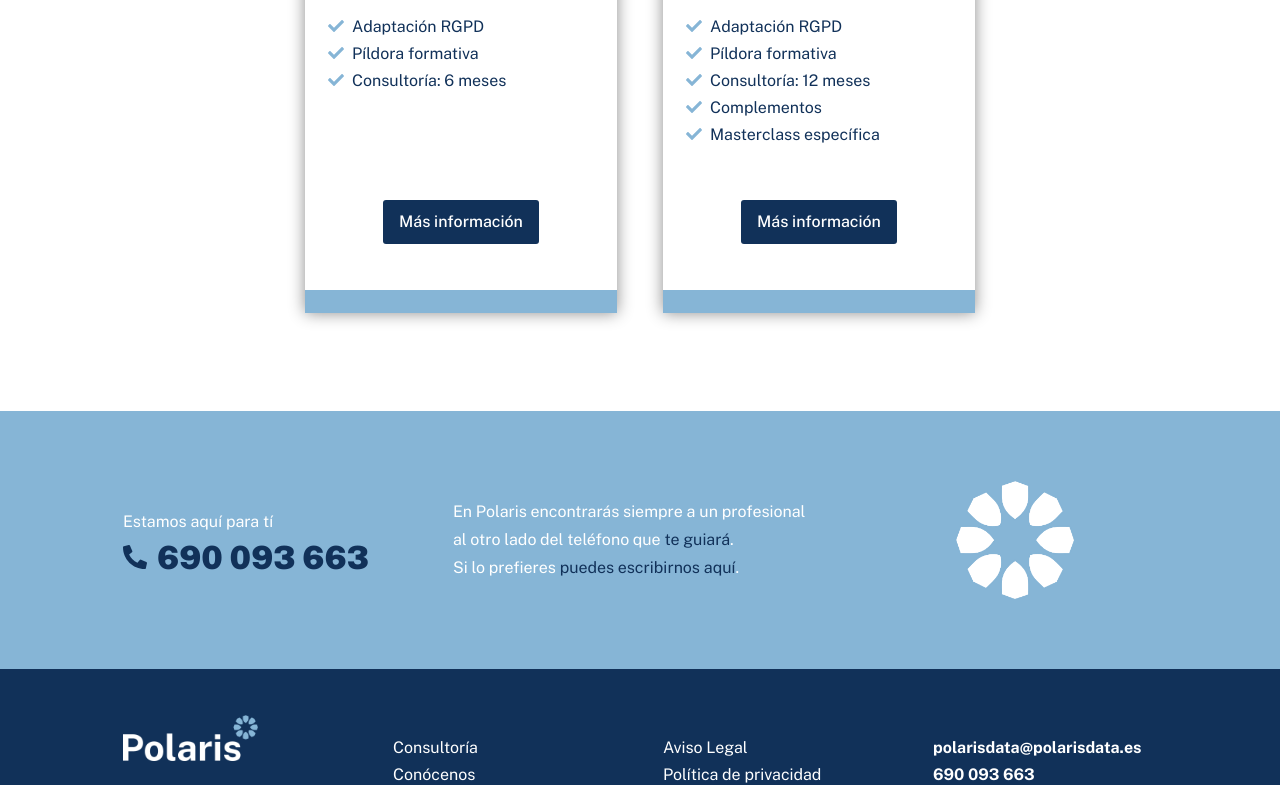
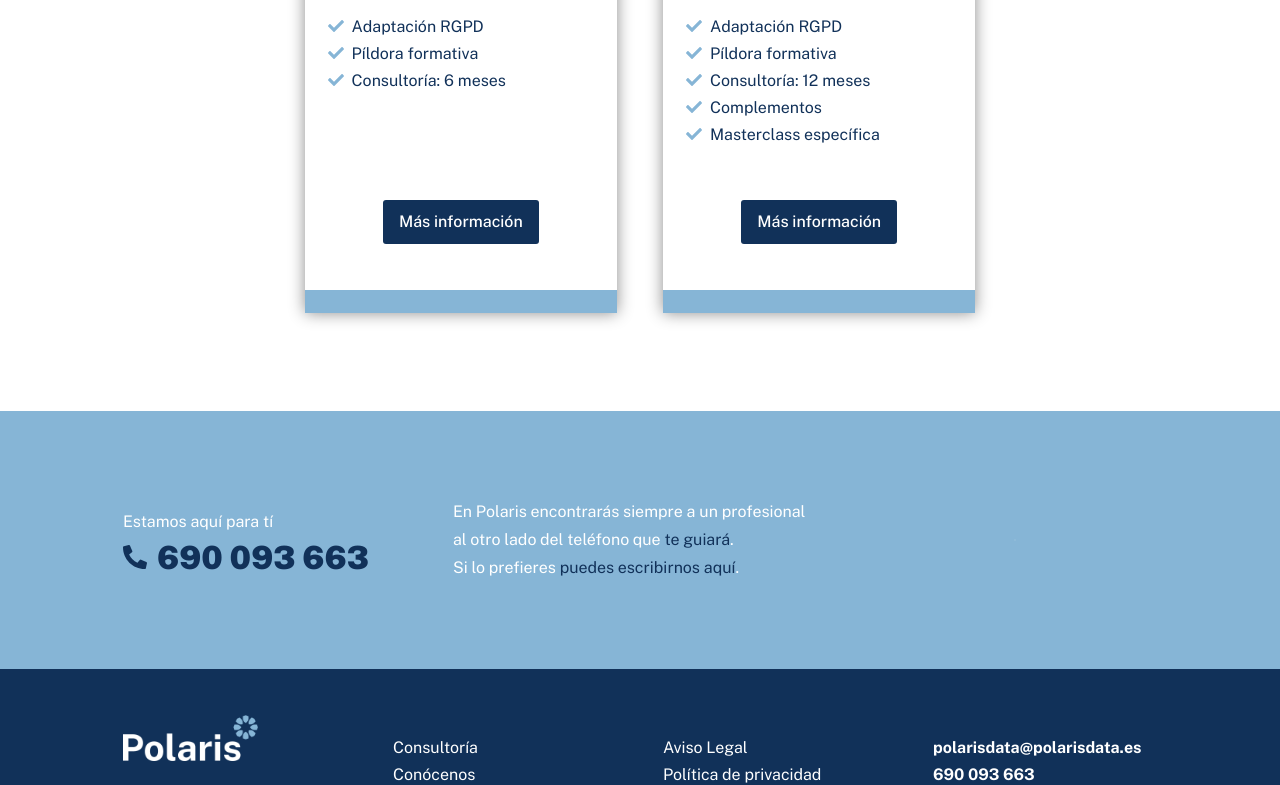
Before and after one commit to zima-is/polaris, a Next.js app: page / in a window 1280 px wide. Shown: the part 1239-2024 px from the top of the page. Built offline with nearby package versions, Linux system fonts and the light colour scheme.

Commit message:
fix: animated gifs using img html instead of next/image

```diff
--- a/components/ContactoCyan.js
+++ b/components/ContactoCyan.js
@@ -18,7 +18,7 @@ const ContactoCyan = () => {
                     <p>Si lo prefieres <span className={styles.spanNavy}><a href="mailto:polarisdata@polarisdata.es">puedes escribirnos aquí</a></span>.</p>
                 </div>
                 <div className={styles.star}>
-                    <Image src='/illustrations/star-cyan.png' alt='' width={120} height={120}/>
+                    <img src='/illustrations/animation-star-cyan.gif' alt='' width="120px" height="120px" />
                 </div>
             </div>
 
--- a/components/Packs.js
+++ b/components/Packs.js
@@ -15,7 +15,7 @@ const Packs = () => {
                 </div>
                 <div className={styles.cardContent}>
                     <div className={styles.cardIntro}>
-                        <Image src='/illustrations/pack-basico.webp' alt='' width={266.4} height={188.2} />
+                        <img src='/illustrations/pack-basico.webp' alt='' width="266.4px" height="188.2px" />
                         <div className={styles.text}>
                             <p>< FontAwesomeIcon icon={faCheck} />Adaptación RGPD</p>
                             <p>< FontAwesomeIcon icon={faCheck} />Píldora formativa</p>
@@ -33,7 +33,7 @@ const Packs = () => {
                 </div>
                 <div className={styles.cardContent}>
                     <div className={styles.cardIntro}>
-                        <Image src='/illustrations/pack-completo.webp' alt='' width={266.4} height={188.2} />
+                        <img src='/illustrations/pack-completo.webp' alt='' width="266.4px" height="188.2px" />
                         <div className={styles.text}>
                             <p>< FontAwesomeIcon icon={faCheck} />Adaptación RGPD</p>
                             <p>< FontAwesomeIcon icon={faCheck} />Píldora formativa</p>
```
